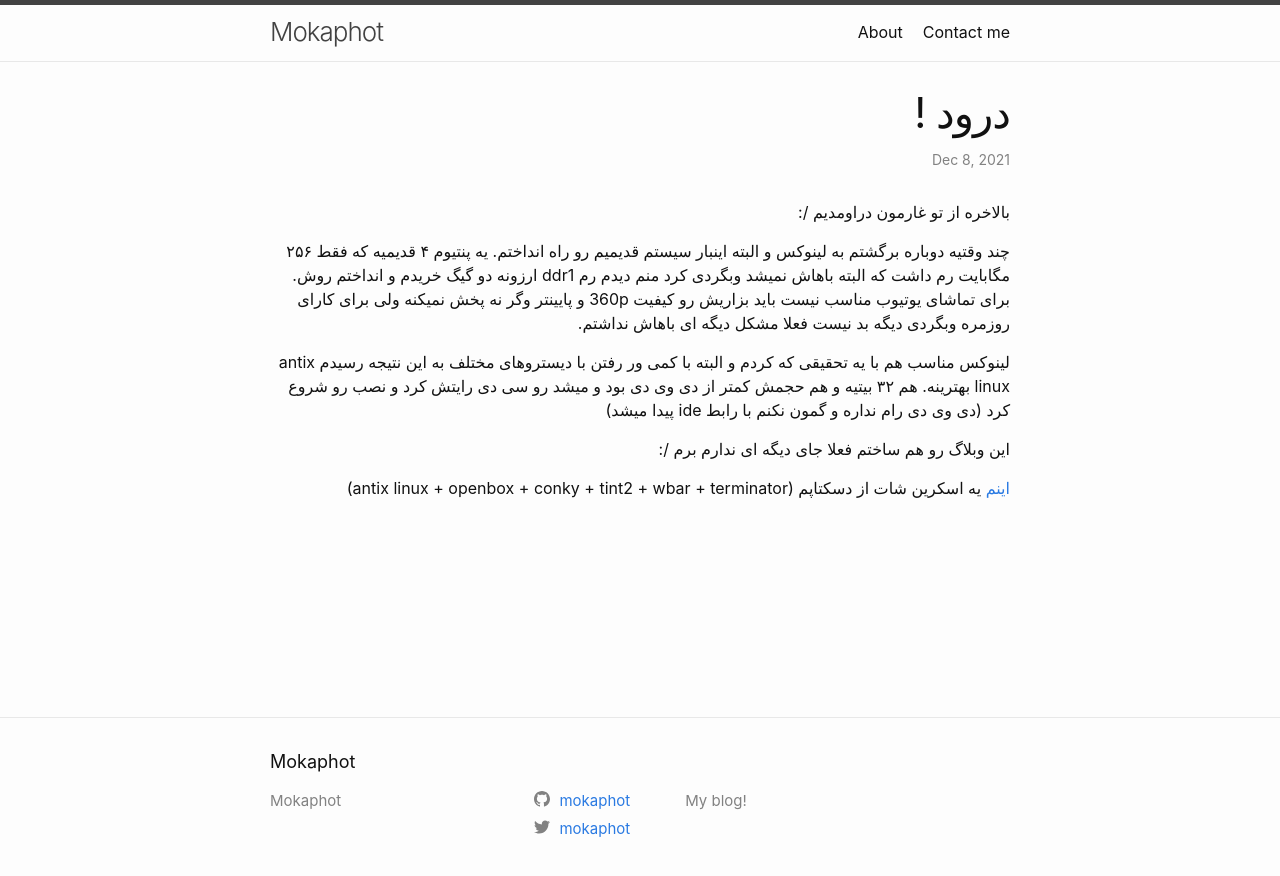
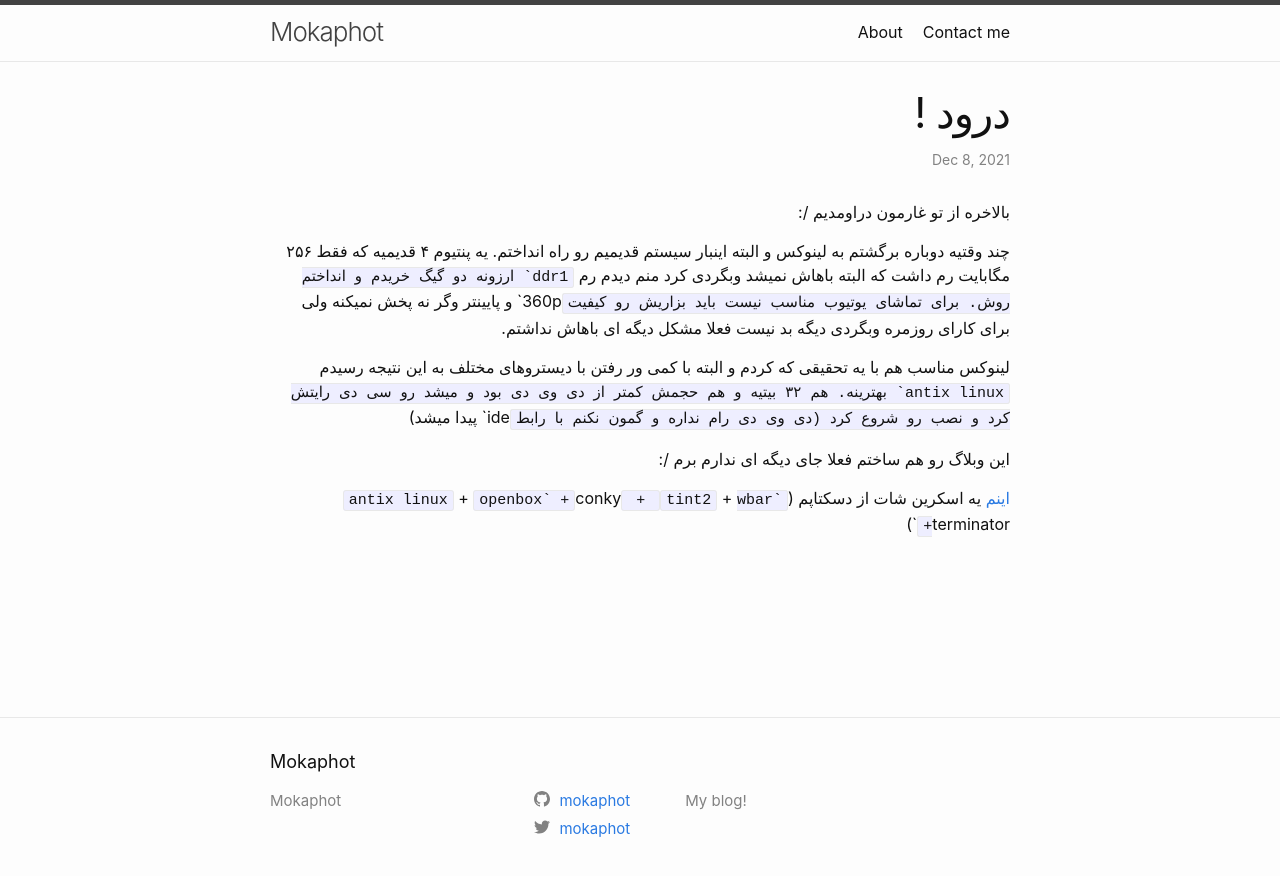
Before and after one commit to narmenj/narmenj.github.io, a Jekyll site: the page built from _posts/2021-12-08-welcome-to-jekyll.markdown, in a window 1280 px wide. Shown: the top 876 px of the page. Built offline with Jekyll 4.4.1, drawn with Linux system fonts in a browser that asks for light colours.

Commit message:
Initial Commit

```diff
--- a/_posts/2021-12-08-welcome-to-jekyll.markdown
+++ b/_posts/2021-12-08-welcome-to-jekyll.markdown
@@ -8,11 +8,11 @@ categories: مطالب روزمره
 بالاخره از تو غارمون دراومدیم /:
 
 چند وقتیه دوباره برگشتم به لینوکس و البته اینبار سیستم قدیمیم رو راه انداختم.
-یه پنتیوم ۴ قدیمیه که فقط ۲۵۶ مگابایت رم داشت که البته باهاش نمیشد وبگردی کرد منم دیدم رم ddr1 ارزونه دو گیگ خریدم و انداختم روش. برای تماشای یوتیوب مناسب نیست باید بزاریش رو کیفیت 360p و پایینتر وگر نه پخش نمیکنه ولی برای کارای روزمره وبگردی دیگه بد نیست فعلا مشکل دیگه ای باهاش نداشتم.
+یه پنتیوم ۴ قدیمیه که فقط ۲۵۶ مگابایت رم داشت که البته باهاش نمیشد وبگردی کرد منم دیدم رم ``ddr1` ارزونه دو گیگ خریدم و انداختم روش. برای تماشای یوتیوب مناسب نیست باید بزاریش رو کیفیت ``360p` و پایینتر وگر نه پخش نمیکنه ولی برای کارای روزمره وبگردی دیگه بد نیست فعلا مشکل دیگه ای باهاش نداشتم.
 
-لینوکس مناسب هم با یه تحقیقی که کردم و البته با کمی ور رفتن با دیستروهای مختلف به این نتیجه رسیدم antix linux بهترینه. هم ۳۲ بیتیه و هم حجمش کمتر از دی وی دی بود و میشد رو سی دی رایتش کرد و نصب رو شروع کرد (دی وی دی رام نداره و گمون نکنم با رابط ide پیدا میشد)
+لینوکس مناسب هم با یه تحقیقی که کردم و البته با کمی ور رفتن با دیستروهای مختلف به این نتیجه رسیدم ``antix linux` بهترینه. هم ۳۲ بیتیه و هم حجمش کمتر از دی وی دی بود و میشد رو سی دی رایتش کرد و نصب رو شروع کرد (دی وی دی رام نداره و گمون نکنم با رابط ``ide` پیدا میشد)
 
 این وبلاگ رو هم ساختم فعلا جای دیگه ای ندارم برم /:
 
  [اینم](/images/alob1.png){:target="_blank"} یه اسکرین شات از دسکتاپم
-(antix linux + openbox + conky + tint2 + wbar + terminator)
+(`antix linux` + ``openbox` + ``conky` + ``tint2` + ``wbar` + ``terminator`)
```
